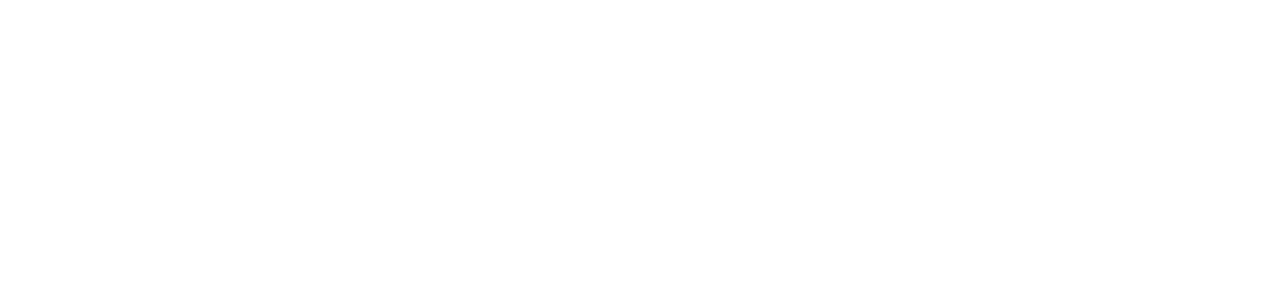
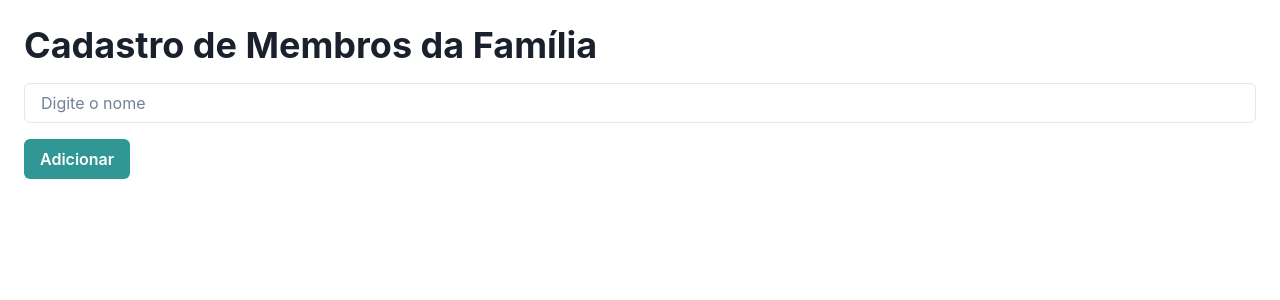
Before and after one commit to quguit/FamilyFinanceFlow, a React (Vite) app in the folder frontend/: page /pessoas in a window 1280 px wide. Before the commit this address had no page. Shown: the top 300 px of the page. Built offline with nearby package versions, Linux system fonts and the light colour scheme.

Commit message:
cadastro de membros

```diff
--- a/frontend/pages/Dashboard.jsx
+++ b/frontend/pages/Dashboard.jsx
@@ -1,6 +1,7 @@
 
 import { Box, Button, Heading } from "@chakra-ui/react";
 import { useNavigate } from "react-router-dom";
+
 
 export default function Dashboard() {
   const nav = useNavigate();
@@ -10,10 +11,16 @@
     nav("/");
   };
 
+  <Button colorScheme="blue" onClick={() => nav("/pessoas")}>
+      Cadastrar Pessoas
+  </Button>
+
   return (
     <Box p={6}>
       <Heading mb={4}>Dashboard</Heading>
       <Button onClick={handleLogout} colorScheme="red">Sair</Button>
     </Box>
+
+
   );
 }
--- /dev/null
+++ b/frontend/pages/Pessoas.jsx
@@ -0,0 +1,49 @@
+
+import { useState } from "react";
+import { Box, Button, VStack, Heading, Input, HStack, Text, SimpleGrid} from "@chakra-ui/react";
+
+export default function Pessoas() {
+    const [nome, setNome] = useState("");
+    const [pessoas, setPessoas] = useState([]);
+
+    const addPessoa = () => {
+        if (!nome.trim()) return;
+        const nova = { id: Date.now(), nome };
+        setPessoas([...pessoas, nova]);
+        setNome("");
+    };
+
+    return (
+        <Box p={6}>
+            <Heading mb={4}>Cadastro de Membros da Família</Heading>
+            <HStack mb={4}>
+                <Input
+                    placeholder="Digite o nome"
+                    value={nome}
+                    onChange={(e) => setNome(e.target.value)}
+                />
+            </HStack>
+            <Button colorScheme="teal" onClick={addPessoa}>
+                Adicionar
+            </Button>
+
+            {pessoas.lenght === 0 ? (
+                <Text>Nenhuma pesssoa cadastrada</Text>
+            ) : (
+                <SimpleGrid columns={[1, 2, 3]} spacing={4}>
+                    {pessoas.map((p) => (
+                        <Box
+                            key={p.id}
+                            borderWidth={1}
+                            borderRadius="lg"
+                            p={4}
+                            boxShadow="sm"
+                        >
+                            <Text fontWeight="bold">{p.nome}</Text>
+                        </Box>
+                    ))}
+                </SimpleGrid>
+            )}
+        </Box>
+    );
+}
--- a/frontend/src/App.jsx
+++ b/frontend/src/App.jsx
@@ -2,7 +2,7 @@
 import { Routes, Route, Navigate } from "react-router-dom";
 import Login from "../pages/Login"
 import Dashboard from "../pages/Dashboard";
-
+import Pessoas from "../pages/Pessoas";
 
 function App() {
   const isLogged = localStorage.getItem("userId");
@@ -11,6 +11,7 @@
     <Routes>
       <Route path="/" element={isLogged ? <Navigate to="\Dashboard" /> : <Login />} />
       <Route path="/dashboard" element={isLogged ? <Dashboard /> : <Navigate to="/" />} />
+      <Route path="/pessoas" element={<Pessoas />} />
     </Routes>
   );
 }
```
